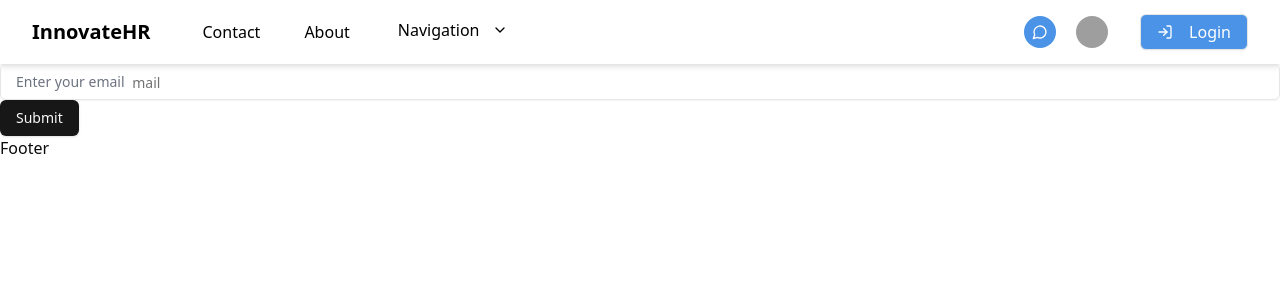
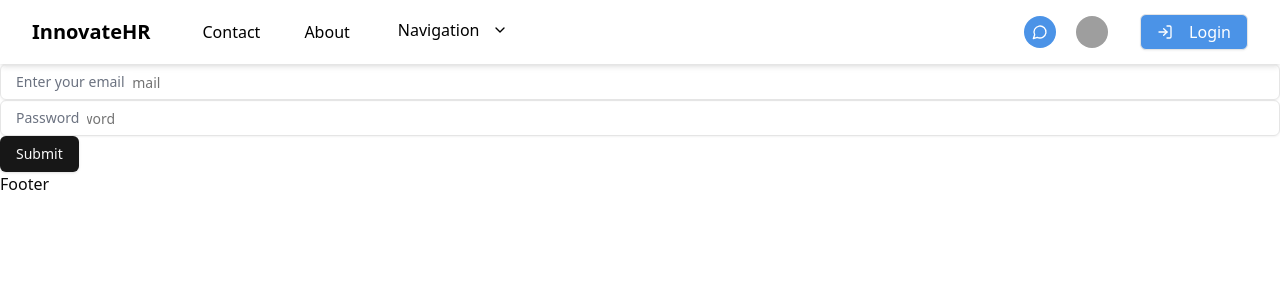
Before and after one commit to Aminul667/innovateHR-client, a Next.js app: page /login in a window 1280 px wide. Shown: the top 300 px of the page. Built offline with nearby package versions, Linux system fonts and the light colour scheme; grey boxes are pictures that could not be loaded.

Commit message:
added zod resolver

```diff
--- a/src/app/(commonLayout)/login/page.tsx
+++ b/src/app/(commonLayout)/login/page.tsx
@@ -16,7 +16,8 @@ const page = () => {
   return (
     <div>
       <IHForm onSubmit={onSubmit} resolver={zodResolver(loginSchema)}>
-        <IHInput name="Email" label="Enter your email" />
+        <IHInput name="email" label="Enter your email" />
+        <IHInput name="password" label="Password" />
         <Button type="submit">Submit</Button>
       </IHForm>
     </div>
```
